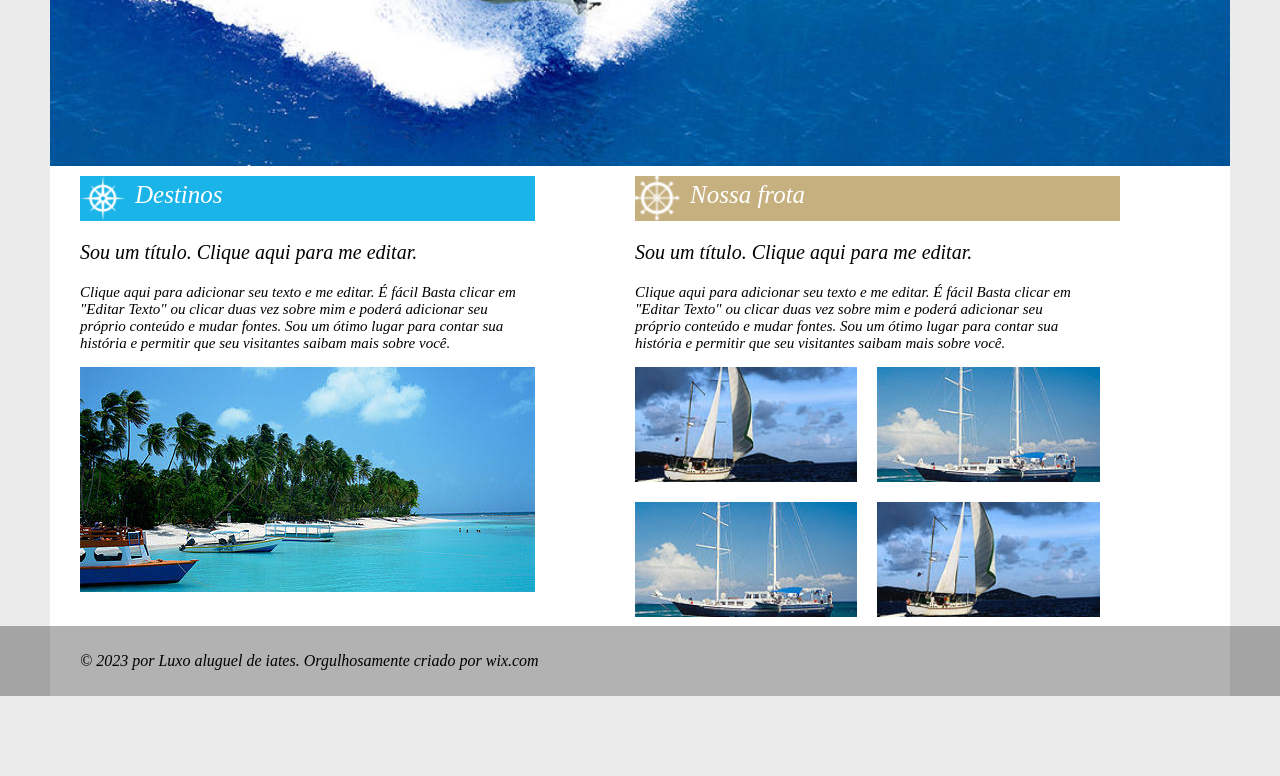
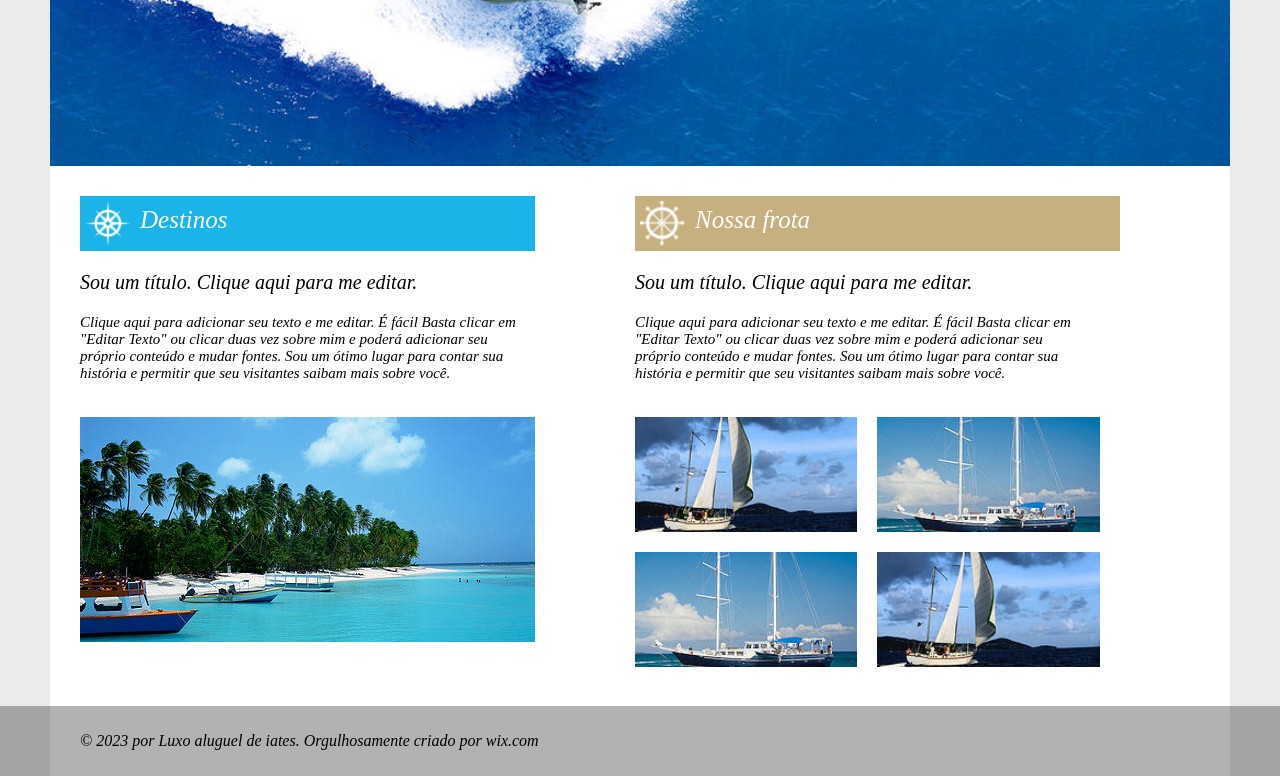
Before and after one commit to MatheusM-V/Projeto-front, a plain HTML site: page index.html in a window 1280 px wide. Shown: the part 515-1291 px from the top of the page. Before the commit the page ends 1211 px from the top, so only its background shows below. Drawn offline with Linux system fonts and the light colour scheme.

Commit message:
ajuste nos quadros de informações

```diff
--- a/style/quadro.css
+++ b/style/quadro.css
@@ -2,6 +2,8 @@ body .informacoes {
     display: flex;
     flex-direction: row;
     background-color: #FFFFFF;
+    padding-top: 20px;
+    padding-bottom: 30px;
 }
 
 body .informacoes .quadro1 {
@@ -14,6 +16,7 @@ body .informacoes .quadro1 .quadro1h {
     background-color: #1BB4E8;
     margin-top: 10px;
     height: 45px;
+    padding: 5px;
 }
 body .informacoes .quadro1 .quadro1h .quadro1ht {
     color: #FFFFFF;
@@ -35,6 +38,7 @@ body .informacoes .quadro1 p {
     font-size: 15px;
     font-style: italic;
     font-weight: lighter;
+    padding-bottom: 20px;
 
 }
 
@@ -54,6 +58,7 @@ body .informacoes .quadro2 .quadro2h {
     background-color: #C6B07F;
     margin-top: 10px;
     height: 45px;
+    padding: 5px;
 }
 
 body .informacoes .quadro2 .quadro2h .quadro2ht {
@@ -76,7 +81,7 @@ body .informacoes .quadro2 p {
     font-size: 15px;
     font-style: italic;
     font-weight: lighter;
-
+    padding-bottom: 20px;
 }
 
 body .informacoes .imgrow1 {
```
